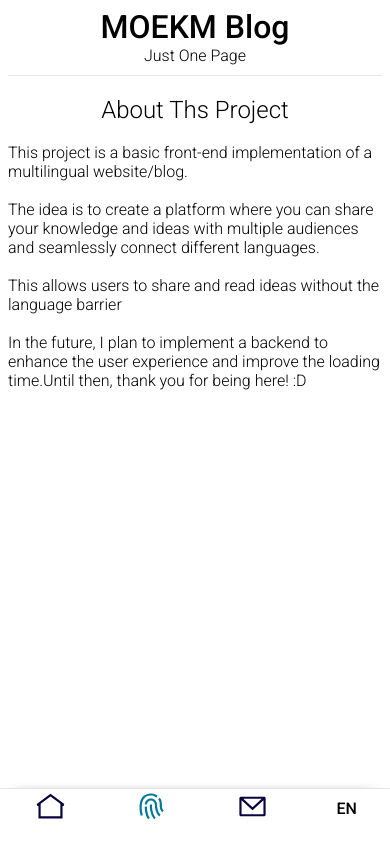
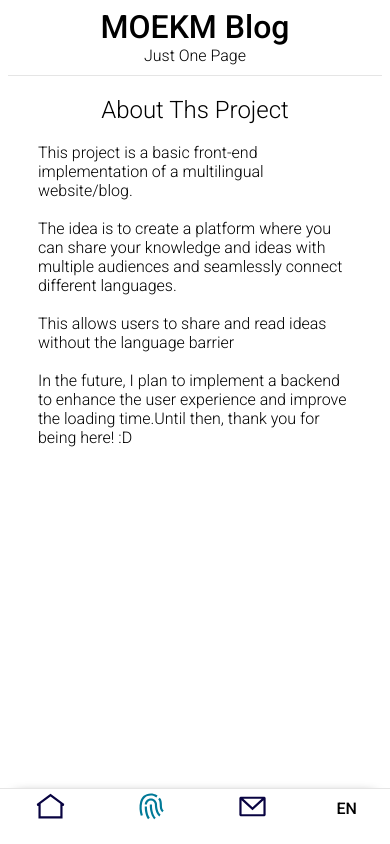
Before and after one commit to moekm/multilingual-blog, a React (Vite) app: page / in a window 390 px wide. Both pictures are taken after a click on the item 151 px from the left and 808 px from the top of the page. Built offline with nearby package versions, Linux system fonts and the light colour scheme.

Commit message:
general improvements

```diff
--- a/index.html
+++ b/index.html
@@ -8,6 +8,7 @@
     <title>Multilingual Blog | MOEKM</title>
   </head>
   <body>
+    <div id="overlay"></div>
     <div id="root"></div>
     <script type="module" src="/src/main.jsx"></script>
   </body>
--- a/package.json
+++ b/package.json
@@ -1,7 +1,7 @@
 {
   "name": "multilingual-blog-moekm",
   "private": true,
-  "version": "1.0.1",
+  "version": "1.0.2",
   "type": "module",
   "scripts": {
     "dev": "vite",
--- a/src/App.jsx
+++ b/src/App.jsx
@@ -40,7 +40,9 @@ function App() {
         <Page
           title="Source Code"
           content="You can find the source code for this project at: "
-          links={["github/moekm", "https://github.com/moekm/multilingual-blog"]}
+          links={[
+            ["github/moekm", "https://github.com/moekm/multilingual-blog"],
+          ]}
         />
         <Page title="Contact Me" content="Say hi:\n funblog@moekm.com" />
         <section id="mobile-change-language">
--- a/src/components/Content.jsx
+++ b/src/components/Content.jsx
@@ -1,16 +1,18 @@
 import { postData } from "../data/postData.js";
 import site from "../data/site.js";
 import { useState } from "react";
+import { createPortal } from "react-dom";
 
-function DisplayPostContent({ onPostClick }) {
+function DisplayPostContent({ siteLang, onPostClick }) {
   const [isPostOpen, setPostToExit, postID] = onPostClick;
+  const siteLanguage = siteLang[0];
   if (postID == null) {
     return null;
   }
   const { language, img, author, date } = postData[postID];
-  const { title, content } = language.English;
+  const { title, content } = language[siteLanguage] || language.English;
 
-  return (
+  return createPortal(
     <div id="post-content" className={isPostOpen ? "show" : ""}>
       <span>
         <a onClick={() => setPostToExit(null)}>X</a>
@@ -22,7 +24,8 @@ function DisplayPostContent({ onPostClick }) {
       </ol>
       <h1>{title}</h1>
       <p>{content}</p>
-    </div>
+    </div>,
+    document.getElementById("overlay")
   );
 }
 
@@ -79,7 +82,7 @@ export default function Content({ siteLang }) {
 
   return (
     <section id="blog-content">
-      <DisplayPostContent onPostClick={postStatus} />
+      <DisplayPostContent siteLang={siteLang} onPostClick={postStatus} />
       <DisplayBlogPosts siteLang={siteLang} onPostClick={postStatus} />
     </section>
   );
--- a/src/components/Header.jsx
+++ b/src/components/Header.jsx
@@ -30,7 +30,7 @@ export default function Header({ siteLang, onUpdatePage, page }) {
     <header>
       <div id="site-information">
         <span>
-          <a href="/">MOEKM Blog</a>
+          <a href="#">MOEKM Blog</a>
         </span>
         <p>{site[siteLanguage].header.tagline}</p>
       </div>
--- a/src/components/Page.jsx
+++ b/src/components/Page.jsx
@@ -4,8 +4,21 @@ export default function Page({
   contentStyle = "",
   links = [],
 }) {
+  let renderedLinks = [];
+  if (links.length > 0) {
+    links.map((linkArray) => {
+      renderedLinks.push(
+        <p key={linkArray[0]}>
+          <a href={linkArray[1]} style={{ cursor: "pointer", fontWeight: 500 }}>
+            {linkArray[0]}
+          </a>
+        </p>
+      );
+    });
+  }
+
   return (
-    <section id="about">
+    <section id="pageNav">
       <h1>{title}</h1>
       <p style={{ textAlign: contentStyle }}>
         {content.split("\\n").map((string, index) => {
@@ -17,13 +30,14 @@ export default function Page({
           );
         })}
       </p>
-      {links.length > 0 ? (
+      {/* {links.length > 0 ? (
         <a href={links[1]} style={{ cursor: "pointer", fontWeight: 500 }}>
           {links[0]}
         </a>
       ) : (
         ""
-      )}
+      )} */}
+      {renderedLinks}
     </section>
   );
 }
--- a/src/styling/global.css
+++ b/src/styling/global.css
@@ -74,21 +74,6 @@ li.active a{
 /** Override @media */
 .mobile-menu {
     display: none;
-}
-
-@media (max-width: 540px) {
-    #site-navigation {
-        display: none;
-    }
-    #site-information {
-        padding-bottom: 0.6em;
-    }
-    #site-information p {
-        text-align: center;
-    }
-    .mobile-menu {
-        display: block;
-    }
 }
 
 /** Mobile Menu */
@@ -241,8 +226,33 @@ text-align: center;
     width: auto;
 }
 
-/** About Section */
+/** page/header Navigation Section */
 
-#about{
+#pageNav{
     text-align: center;
 }
+
+#pageNav p{
+    margin: auto 25%;
+}
+
+@media (max-width: 540px) {
+    #site-navigation {
+        display: none;
+    }
+    #site-information {
+        padding-bottom: 0.6em;
+    }
+    #site-information p {
+        text-align: center;
+    }
+    .mobile-menu {
+        display: block;
+    }
+    #pageNav{
+        margin-bottom: 5em;
+    }
+    #pageNav p{
+        margin: auto 8%;
+    }
+}
```
Also changed, not shown: 2 other files (tests, documents, lock files or other folders).
